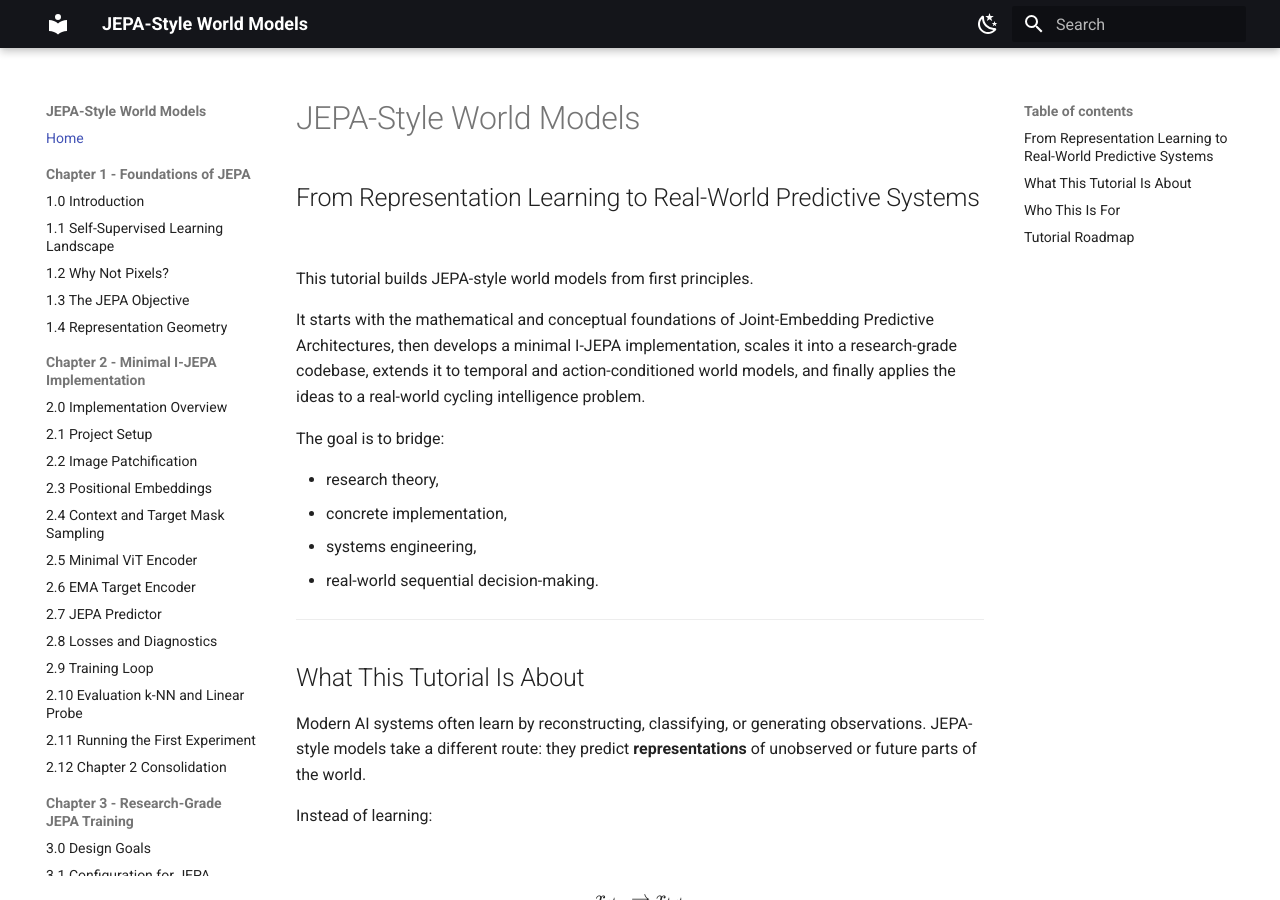
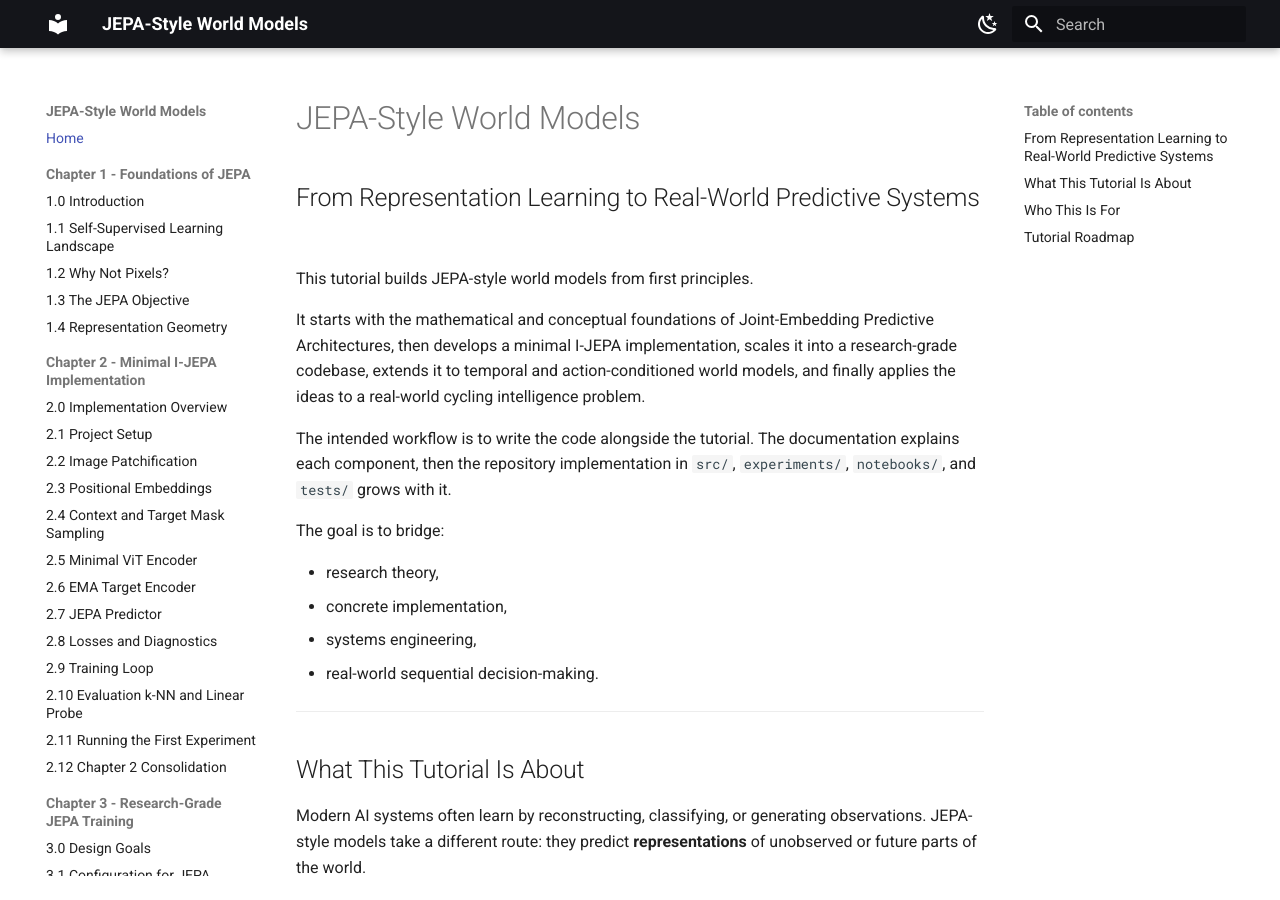
Before and after one commit to matze298/jepa-world-model-tutorial, an MkDocs documentation site: the page built from docs/index.md, in a window 1280 px wide and 900 px high. Built offline with MkDocs 1.6.1 and Material for MkDocs 9.7.7, drawn with Linux system fonts in a browser that asks for light colours.

Commit message:
docs: clarify build-along tutorial goal

```diff
--- a/docs/index.md
+++ b/docs/index.md
@@ -5,6 +5,8 @@
 This tutorial builds JEPA-style world models from first principles.
 
 It starts with the mathematical and conceptual foundations of Joint-Embedding Predictive Architectures, then develops a minimal I-JEPA implementation, scales it into a research-grade codebase, extends it to temporal and action-conditioned world models, and finally applies the ideas to a real-world cycling intelligence problem.
+
+The intended workflow is to write the code alongside the tutorial. The documentation explains each component, then the repository implementation in `src/`, `experiments/`, `notebooks/`, and `tests/` grows with it.
 
 The goal is to bridge:
 
```
Also changed, not shown: docs/chapter-01/introduction.md (+2 -0 lines).
